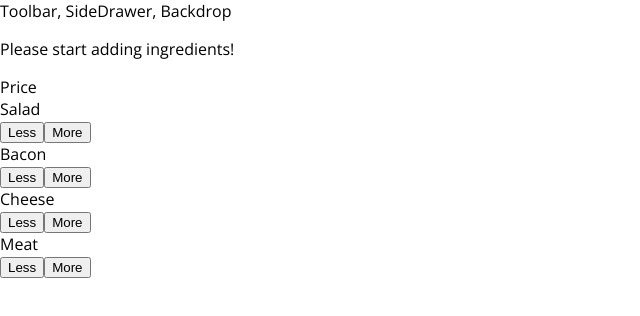
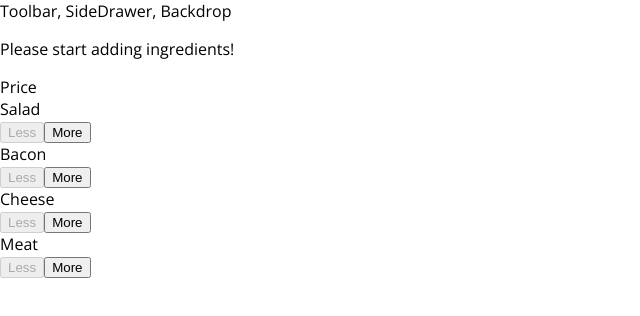
Before and after one commit to AxTrinhadad/Burger-react-app, a React app: page / in a window 1280 px wide. Shown: the top 316 px of the page, without its empty margins (0-640 px from the left). Built offline with nearby package versions, Linux system fonts and the light colour scheme.

Commit message:
- Added remove ingredient feature - Disable button based on ingredient amount

```diff
--- a/src/components/Burger/BuildControls/BuildControl/BuildControl.js
+++ b/src/components/Burger/BuildControls/BuildControl/BuildControl.js
@@ -5,8 +5,13 @@ import classes from './BuildControl.css'
 const buildControl = (props) => (
     <div className={classes.BuildControl}>
         <div className={classes.Label}>{props.label}</div>
-        <button className={classes.Less} onClick={props.remove}>Less</button>
-        <button className={classes.More} onClick={() => props.addIng(props.type)} >More</button>
+        <button
+            className={classes.Less}
+            onClick={props.removeIng}
+            disabled={props.disabled}>Less</button>
+        <button
+            className={classes.More}
+            onClick={props.addIng} >More</button>
     </div>
 );
 
--- a/src/components/Burger/BuildControls/BuildControls.js
+++ b/src/components/Burger/BuildControls/BuildControls.js
@@ -14,7 +14,12 @@ const controls = [
 const buildControls = (props) => (
     <div className={classes.BuildControls}>
         {controls.map(ctrl => (
-            <BuildControl key={ctrl.label} label={ctrl.label} type={ctrl.type} addIng={props.addIng} removeIng={props.removeIng}  />
+            <BuildControl
+                key={ctrl.label}
+                label={ctrl.label}
+                addIng={() => props.addIng(ctrl.type)}
+                removeIng={() => props.removeIng(ctrl.type)}
+                disabled={props.disabled[ctrl.type]} />
         ))}
     </div>
 );
--- a/src/containers/BurgerBuilder/BurgerBuilder.js
+++ b/src/containers/BurgerBuilder/BurgerBuilder.js
@@ -1,7 +1,14 @@
 import React, { Component } from 'react';
 
 import Burger from '../../components/Burger/Burger';
-import BuildControls from '../../components/Burger/BuildControls/BuildControls'
+import BuildControls from '../../components/Burger/BuildControls/BuildControls';
+
+const INGREDIENT_PRICES = {
+    salad: 0.5,
+    cheese: 0.4,
+    meat: 1.3,
+    bacon: 0.7
+}
 
 class BurgerBuilder extends Component {
     // constructor(props) {
@@ -9,13 +16,15 @@ class BurgerBuilder extends Component {
     //     this.state = {  };
     // }
 
+
     state = {
         ingredients : {
             salad: 0,
             bacon: 0,
             cheese: 0,
             meat: 0
-        }
+        },
+        totalPrice: 0
     }
 
 
@@ -29,24 +38,59 @@ addIngredientHandler = (type) => {
     };
 
     updatedIngredients[type] = updatedCount;
+    const priceAdd = INGREDIENT_PRICES[type];
+    const oldTotal = this.state.totalPrice;
 
-    console.log(updatedIngredients);
+    const newTotalPrice = oldTotal + priceAdd;
 
-    this.setState({ingredients: updatedIngredients});
+    this.setState({ingredients: updatedIngredients, totalPrice: newTotalPrice});
 
 
 }
 
 removeIngredientHandler = (type) => {
+    const oldCount = this.state.ingredients[type];
 
+    if (oldCount <= 0 ) {
+        return;
+    }
+
+    console.log(type + ' removed!!!!');
+
+    const updatedCount = oldCount - 1;
+
+
+    const updatedIngredients = {
+        ...this.state.ingredients
+    };
+
+    updatedIngredients[type] = updatedCount;
+    const priceReduce = INGREDIENT_PRICES[type];
+    const oldTotal = this.state.totalPrice;
+
+    const newTotalPrice = oldTotal - priceReduce;
+
+    this.setState({ingredients: updatedIngredients, totalPrice: newTotalPrice});
 }
 
     render() {
+        const disabledInfo = {
+            ...this.state.ingredients
+        };
+
+        for (let key in disabledInfo) {
+            disabledInfo[key] = disabledInfo[key] <= 0;
+            console.log(disabledInfo);
+        }
+
         return (
             <>
-                <Burger ingredients={this.state.ingredients}/>
+                <Burger ingredients={this.state.ingredients}  totalPrice={this.state.totalPrice}  />
                 <div>Price</div>
-                <BuildControls addIng={this.addIngredientHandler} removeIng={this.removeIngredientHandler}  />
+                <BuildControls
+                    addIng={this.addIngredientHandler}
+                    removeIng={this.removeIngredientHandler}
+                    disabled={disabledInfo}  />
             </>
         );
     }
```
